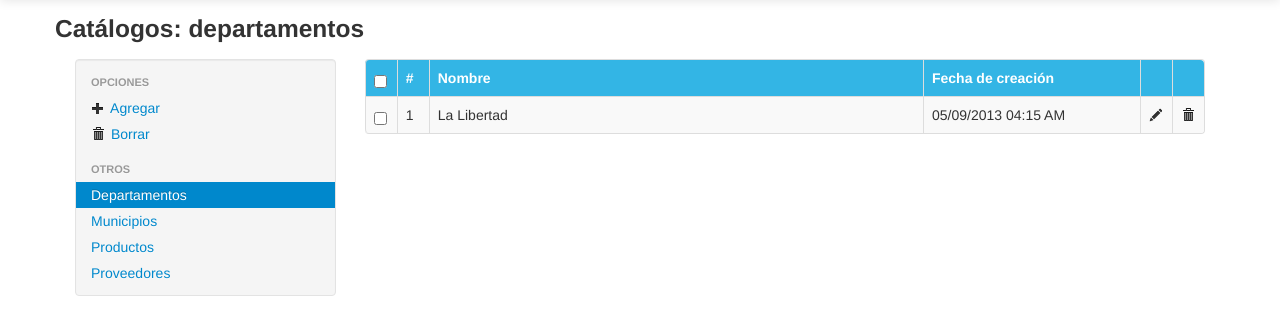
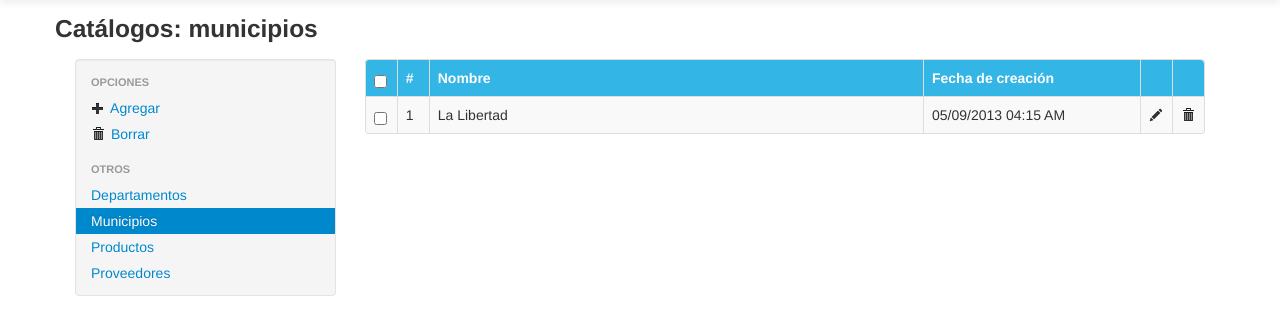
Before and after one commit to G3rcar/Consultorio, a PHP site: page /municipios.php in a window 1280 px wide. Shown: the part 41-376 px from the top of the page. Run offline with PHP 8.4, Linux system fonts and the light colour scheme; a user stored in the database is signed in; data comes from the database, SQL or seed files in the repository; some libraries are stand-ins or nearby versions.

Commit message:
-camibos en el codigo de cambio de municipio

```diff
--- a/municipios.php
+++ b/municipios.php
@@ -39,7 +39,7 @@ include("res/partes/encabezado.php");
 <!-- /Scripts extra -->
 
 
-	<h3>Cat&aacute;logos: departamentos</h3>
+	<h3>Cat&aacute;logos: municipios</h3>
 
 	<div class="container-fluid">
 		<div class="row-fluid">
@@ -53,8 +53,8 @@ include("res/partes/encabezado.php");
 						<li><a id="lnkBorrar" href="#"><i class="icon-trash"></i> Borrar</a></li>
 
 						<li class="nav-header">Otros</li>
-						<li class="active"><a href="#">Departamentos</a></li>
-						<li><a href="municipios.php">Municipios</a></li>
+						<li><a href="departamentos.php">Departamentos</a></li>
+						<li class="active"><a href="#">Municipios</a></li>
 						<li><a href="productos.php">Productos</a></li>
 						<li><a href="proveedores.php">Proveedores</a></li>
 					</ul>
```
